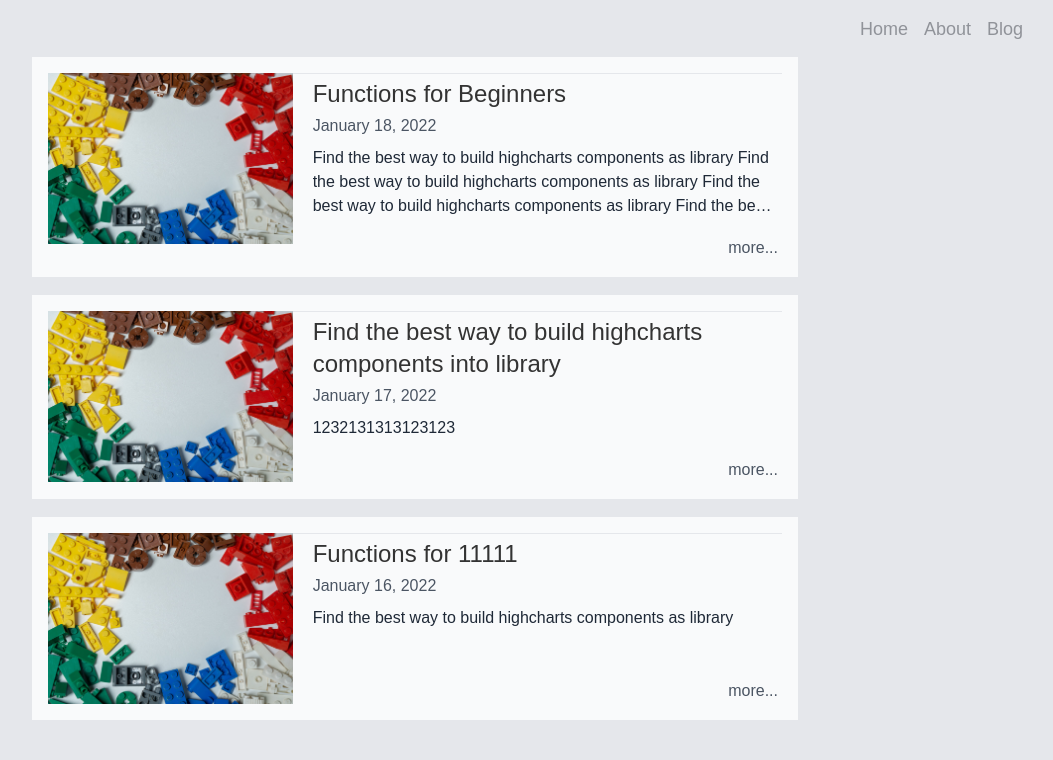
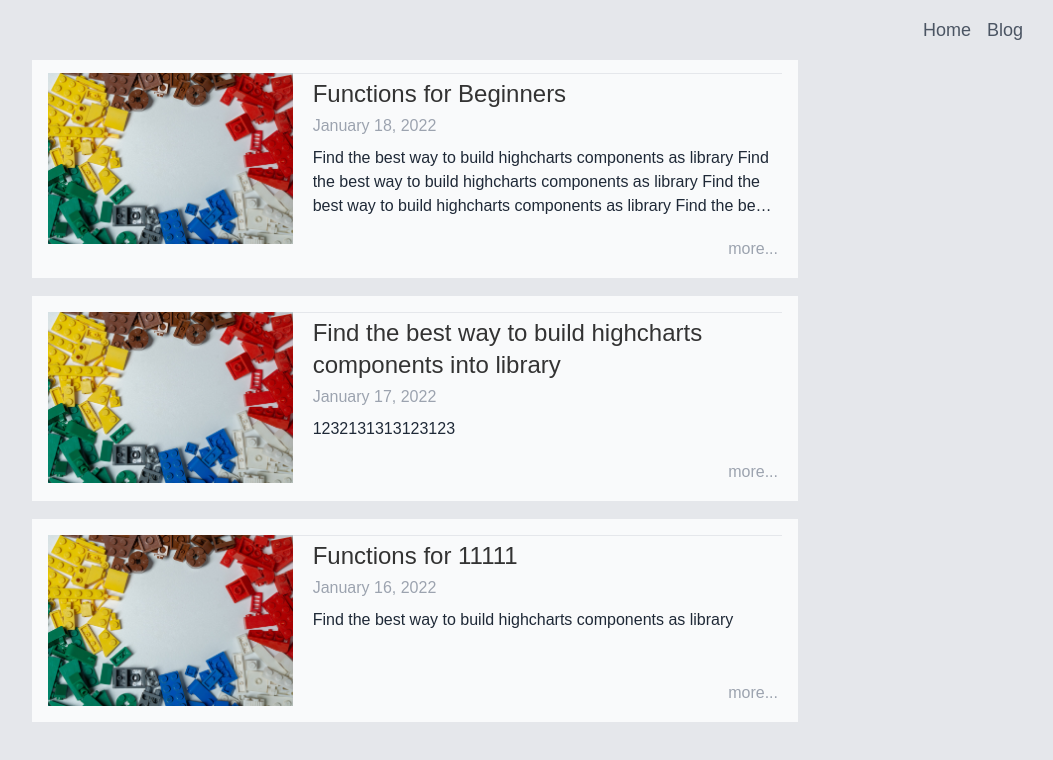
Before and after one commit to HiHiPoBang/smp-portfolio, a Next.js app: page /blog in a window 1280 px wide. Shown: the top 760 px of the page, without its empty margins (225-1278 px from the left). Built offline with nearby package versions, Linux system fonts and the light colour scheme.

Commit message:
feat: styled-components to tailwind style feat: styled-components to tailwind style

```diff
--- a/components/Header.tsx
+++ b/components/Header.tsx
@@ -1,21 +1,22 @@
-import styled from 'styled-components';
+import tw from 'tailwind-styled-components';
 import SiteLink from './SiteLink';
 
-const Navigation = styled.nav`
-  z-index: 1;
-  position: fixed;
-  top: 0;
-  left: 0;
-  display: flex;
-  justify-content: flex-end;
-  width: 100vw;
-  padding: 1rem 2rem;
+const Navigation = tw.nav`
+  z-10
+  fixed
+  top-0
+  left-0
+  flex
+  justify-end
+  w-full
+  py-4
+  px-8
+  bg-gray-200
 `;
 const Header = () => (
   <header>
     <Navigation className="flex justify-end gap-4">
       <SiteLink herf="/">Home</SiteLink>
-      <SiteLink herf="/about">About</SiteLink>
       <SiteLink herf="/blog">Blog</SiteLink>
     </Navigation>
   </header>
--- a/components/SiteLink.tsx
+++ b/components/SiteLink.tsx
@@ -1,16 +1,14 @@
 import type { ReactNode } from 'react';
-import styled from 'styled-components';
+import tw from 'tailwind-styled-components';
 import Link from 'next/link';
-import { H6_FONT_SIZE, PRIMARY_FONT_COLOR, SECONDARY_FONT_COLOR } from './stylesConfig';
 
-const LinkText = styled.a`
-  font-size: ${H6_FONT_SIZE};
-  color: ${SECONDARY_FONT_COLOR};
-  cursor: pointer;
-  transition: color 0.3s;
-  &:hover {
-    color: ${PRIMARY_FONT_COLOR};
-  }
+const LinkText = tw.a`
+  text-lg
+  text-gray-600
+  cursor-pointer
+  transition-[color]
+  duration-300
+  hover:color-primary
 `;
 
 type Porps = {
--- a/pages/about.tsx
+++ /dev/null
@@ -1,5 +0,0 @@
-import type { NextPage } from 'next';
-import { Layout } from '../components';
-
-const About: NextPage = () => <Layout>hi it blog</Layout>;
-export default About;
--- a/pages/blog/index.tsx
+++ b/pages/blog/index.tsx
@@ -42,7 +42,7 @@ const Blog: NextPage<Props> = ({ posts, total, page, size }: Props) => {
             </Thumbnail>
             <Briefly>
               <SiteLink herf={`/blog/${post.slug}`}>
-                <H3 className="mb-1">{post.metaData.title}</H3>
+                <Title>{post.metaData.title}</Title>
               </SiteLink>
               <FooterLabel>{post.metaData.date}</FooterLabel>
               <Description>{post.metaData.description}</Description>
@@ -107,6 +107,9 @@ const Briefly = tw.section`
   sm:pl-5
   px-1
 `;
+const Title = tw(H3)`
+  mt-e
+`;
 const Description = tw.p`
   grow
   mt-2
@@ -118,7 +121,7 @@ const Description = tw.p`
 `;
 const FooterLabel = tw.label`
   inline-block
-  text-gray-600
+  text-gray-400
   text-base
 `;
 
```
